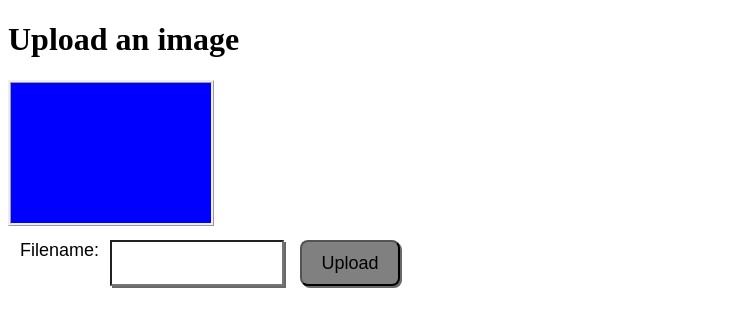
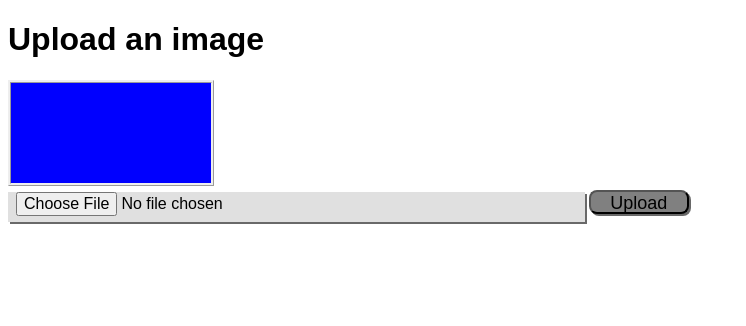
Before and after one commit to sootyman/coursera-file-upload, a plain HTML site: page index.html in a window 1280 px wide. Shown: the whole page, without its empty margins (0-746 px from the left). Drawn offline with Linux system fonts and the light colour scheme.

Commit message:
iamge display

```diff
--- a/css/style.css
+++ b/css/style.css
@@ -1,43 +1,35 @@
-
+h1 {
+  font-family: sans-serif;
+}
 
 .canvasclass {
     width: 200px;
-    height: 140px;
     background-color: blue;
     border-style: ridge;
 }
 
-.labelclass {
-  background-color: white;
-  height: 40px;
-  position: absolute;
-  left: 20px;
-  top: 240px;
-  font-family: sans-serif;
-  font-size: large;
-  vertical-align: middle;
+.imageselect {
+  position: float;
+  width: 90%;
 }
 
-.inputclass {
-  background-color: white;
-  width: 160px;
-  height: 40px;
+.fileselect {
+  background-color: #E0E0E0;
+  width: 50%;
+  height: 30px;
   padding-left: 8px;
-  position: absolute;
-  left: 110px;
-  top: 240px;
+  position: relative;
   font-family: sans-serif;
-  font-size: large;
+  font-size: medium;
   box-shadow: 2px 2px dimgrey;
+  ac
 }
 
 .buttonclass {
   background-color: grey;
   width: 100px;
-  height: 46px;
-  position: absolute;
-  left: 300px;
-  top: 240px;
+  height: 24px;
+  position: relative;
   font-family: sans-serif;
   font-size: large;
   border-radius: 8px;
--- a/index.html
+++ b/index.html
@@ -6,6 +6,14 @@
       <link rel="stylesheet" href="css/style.css">
 </head>
 
+<script type="text/javascript"
+        src="js/script.js">
+</script>
+<script type="text/javascript"
+        src="http://www.dukelearntoprogram.com/course1/common/js/image/SimpleImage.js">
+</script>
+
+
 <body>
   <h1>Upload an image</h1>
 
@@ -13,14 +21,15 @@
   <canvas id = "canvas"
         class = "canvasclass">
   </canvas>
-
-<div class="labelclass"
-  <p>Filename:</p>
 </div>
 
-  <input type="text"
-         class="inputclass"
-         id="fileinput">
+<div class="imageselect">
+
+  <input type="file"
+         class="fileselect"
+         name="Image"
+         id="fileselect"
+         accept="image/*">
 
   <input type="button"
          class="buttonclass"
@@ -29,7 +38,6 @@
          onclick="upload()">
 </div>
 
-<script src="js/index.js"></script>
 
 </body>
 </html>
--- a/js/index.js
+++ /dev/null
@@ -1,7 +0,0 @@
-function upload() {
-  var fileinput = document.getElementById("fileinput");
-  var filename = fileinput.value;
-
-  alert("Your file is " + filename);
-
-}
--- /dev/null
+++ b/js/script.js
@@ -0,0 +1,11 @@
+function upload() {
+  var fileselect = document.getElementById("fileselect");
+  var imagefile = fileselect.value;
+
+  var image = new SimpleImage(fileselect);
+
+  var canvas = document.getElementById("canvas");
+
+  image.drawTo(canvas);
+
+}
```
